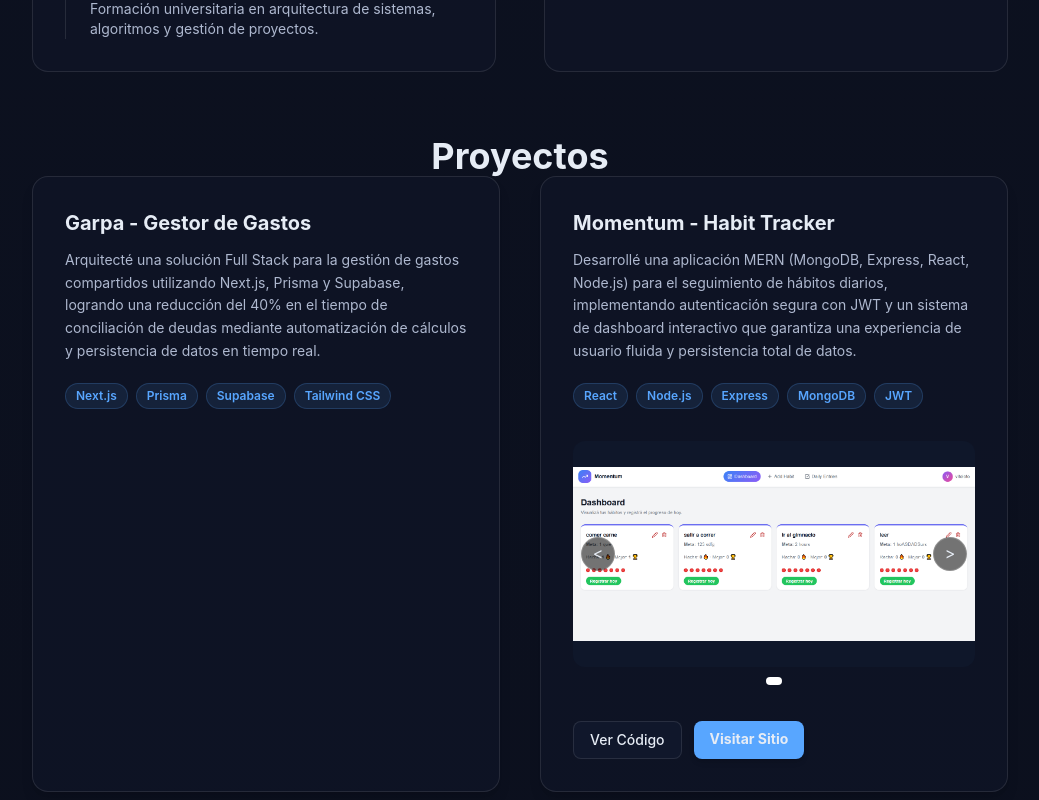
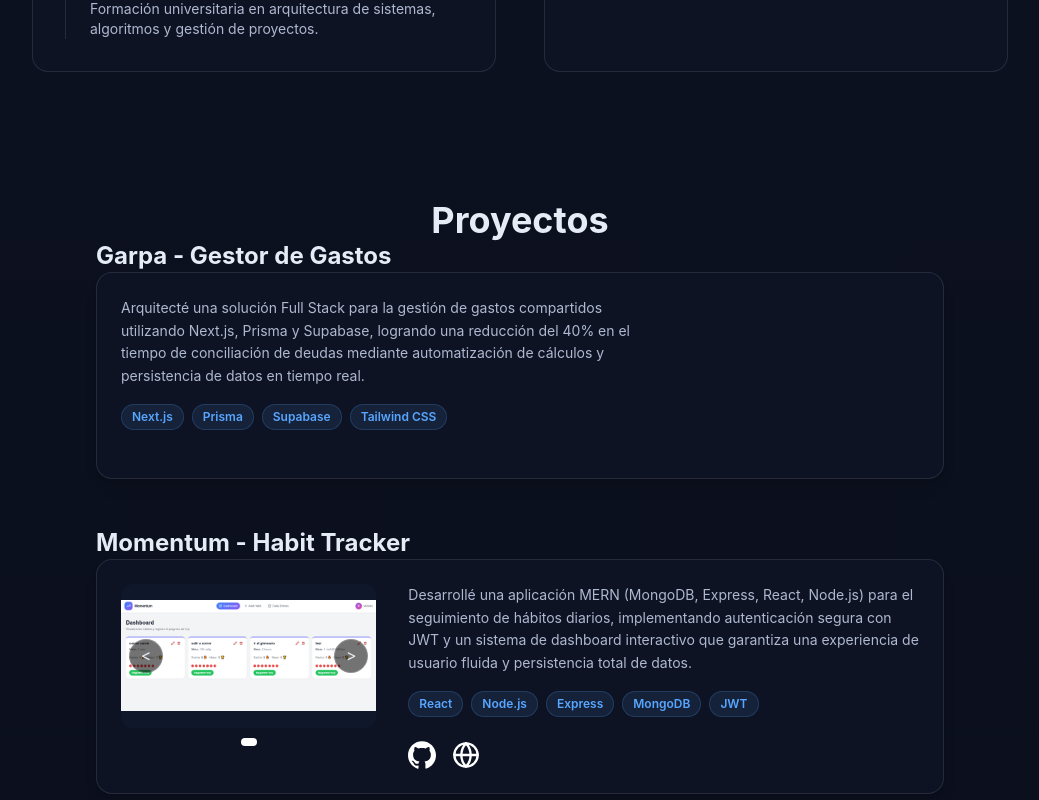
Before and after one commit to VitoLattanzi/portfolio_vito_lattanzi, a React (Vite) app: page / in a window 1280 px wide. Shown: the part 1300-2100 px from the top of the page, without its empty margins (120-1159 px from the left). Built offline with nearby package versions, Linux system fonts and the light colour scheme.

Commit message:
feat: layout 1 columna en proyectos, iconos para enlaces y ajustes de UI

```diff
--- a/src/data/projects.ts
+++ b/src/data/projects.ts
@@ -26,6 +26,7 @@ export const projects: Project[] = [
       { src: '/projects/momentum/inicio.png', alt: 'Pantalla de inicio' },
     ],
   },
+  /*
   {
     slug: 'electronica-ld',
     title: 'ElectronicaLD - E-commerce',
@@ -36,6 +37,7 @@ export const projects: Project[] = [
     siteUrl: '',
     images: [],
   },
+  */
   {
     slug: 'logistica-martinez',
     title: 'Logística Martínez - Landing Page',
--- a/src/secctions/Proyects.tsx
+++ b/src/secctions/Proyects.tsx
@@ -4,25 +4,33 @@ import { projects } from '@/data/projects'
 
 export default function Proyects() {
   return (
-    <section id="projects" className="max-w-5xl mx-auto px-6">
+    <section id="projects" className="max-w-4xl mx-auto px-6 py-16">
       <h2 className="text-3xl lg:text-4xl font-bold mb-12 text-center text-text-main">Proyectos</h2>
 
-      <div className="grid grid-cols-1 md:grid-cols-2 gap-10">
+      <div className="flex flex-col gap-12">
         {projects.map(project => (
-          <article
-            key={project.slug}
-            className="group bg-bg-alt/50 border border-white/10 p-8 rounded-2xl flex flex-col gap-4 hover:-translate-y-1 hover:border-accent/30 transition-all shadow-lg hover:shadow-accent/5"
-          >
-            <div className="flex-1 flex flex-col gap-3">
-              <h3 className="text-xl font-bold text-text-main group-hover:text-accent transition-colors">
+          <div key={project.slug}>
+            <h3 className="text-2xl font-bold text-text-main mb-6 hover:text-accent transition-colors">
               {project.title}
             </h3>
-              <p className="text-text-muted text-sm leading-relaxed">
+
+            <article className="bg-bg-alt/50 border border-white/10 p-6 rounded-2xl flex flex-col md:flex-row gap-8 hover:border-accent/30 transition-all shadow-lg hover:shadow-accent/5">
+
+              {/* Carrusel - Columna 1 */}
+              {project.images?.length > 0 && (
+                <div className="w-full md:w-1/3">
+                   <MiniCarousel images={project.images} aspect={project.aspect ?? '16 / 9'} />
+                </div>
+              )}
+
+              {/* Información - Columna 2 */}
+              <div className="w-full md:w-2/3 flex flex-col gap-4">
+                <p className="text-text-muted text-sm leading-relaxed flex-1">
                   {project.description}
                 </p>
 
                 {project.stack?.length ? (
-                <div className="flex flex-wrap gap-2 mt-2">
+                  <div className="flex flex-wrap gap-2">
                     {project.stack.map(tech => (
                       <span key={tech} className="px-2.5 py-1 rounded-full bg-accent/10 text-accent text-xs font-semibold border border-accent/20">
                         {tech}
@@ -30,35 +38,32 @@ export default function Proyects() {
                     ))}
                   </div>
                 ) : null}
-            </div>
 
-            {(project.images?.length ?? 0) > 0 ? (
-              <div className="mt-4">
-                 <MiniCarousel images={project.images || []} aspect={project.aspect ?? '16 / 9'} />
-              </div>
-            ) : null}
-
-            <div className="flex gap-3 mt-4">
+                <div className="flex gap-4 mt-2">
                   {project.repoUrl?.length > 0 && (typeof project.repoUrl === 'string' ? project.repoUrl !== '' : project.repoUrl[0] !== '') && (
                     <SafeLink
-                  className="px-4 py-2 rounded-lg bg-bg-alt text-text-main text-sm font-medium hover:bg-white/5 border border-white/10 transition-all"
+                      className="text-text-main hover:text-accent transition-colors"
                       href={Array.isArray(project.repoUrl) ? project.repoUrl[0] : project.repoUrl}
                       external
+                      aria-label="Código fuente en GitHub"
                     >
-                  Ver Código
+                      <img className="w-7 h-7 filter invert" src="/icons/github.svg" alt="GitHub" />
                     </SafeLink>
                   )}
                   {project.siteUrl && (
                     <SafeLink
-                  className="px-4 py-2 rounded-lg bg-accent text-bg-main text-sm font-bold hover:bg-accent-strong transition-all shadow-md"
+                      className="text-text-main hover:text-accent transition-colors"
                       href={project.siteUrl}
                       external
+                      aria-label="Sitio web en vivo"
                     >
-                  Visitar Sitio
+                      <img className="w-7 h-7 filter invert" src="/icons/globe.svg" alt="Sitio Web" />
                     </SafeLink>
                   )}
                 </div>
+              </div>
             </article>
+          </div>
         ))}
       </div>
     </section>
```
Lines whose indentation alone changed are shown as unchanged.
